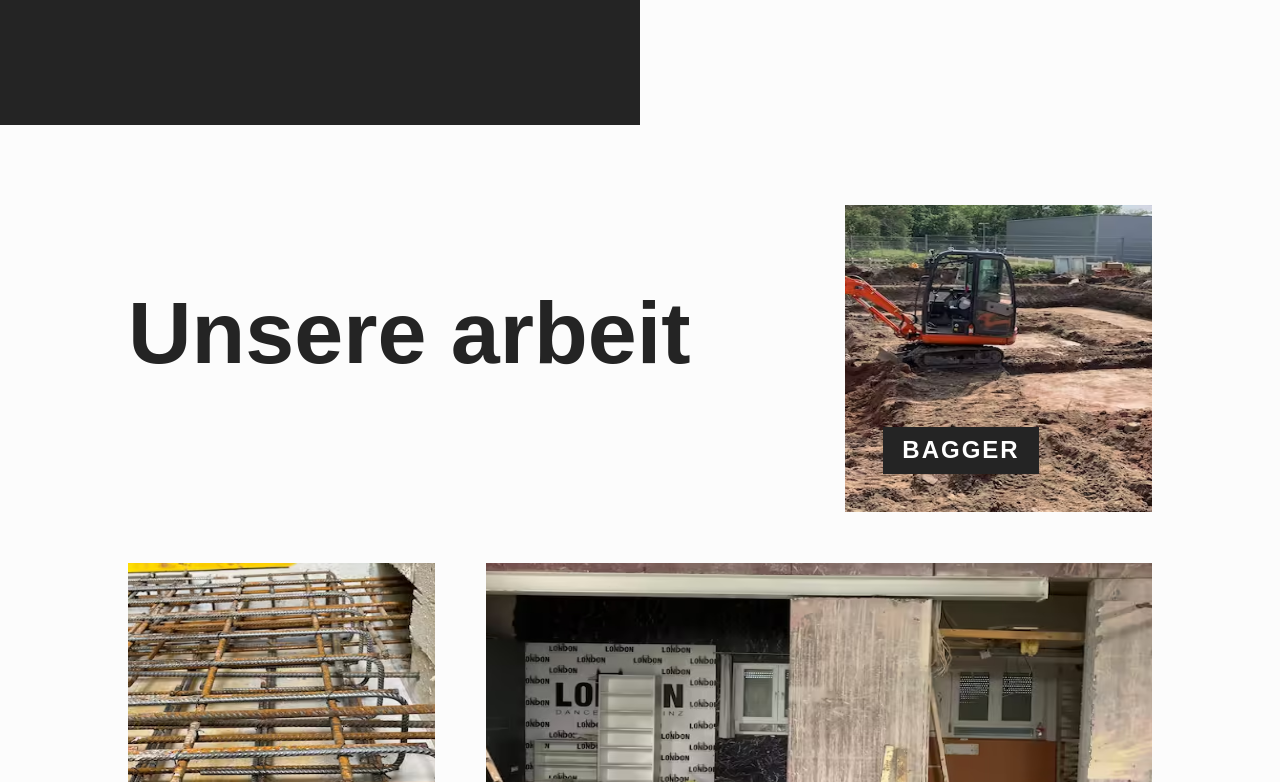
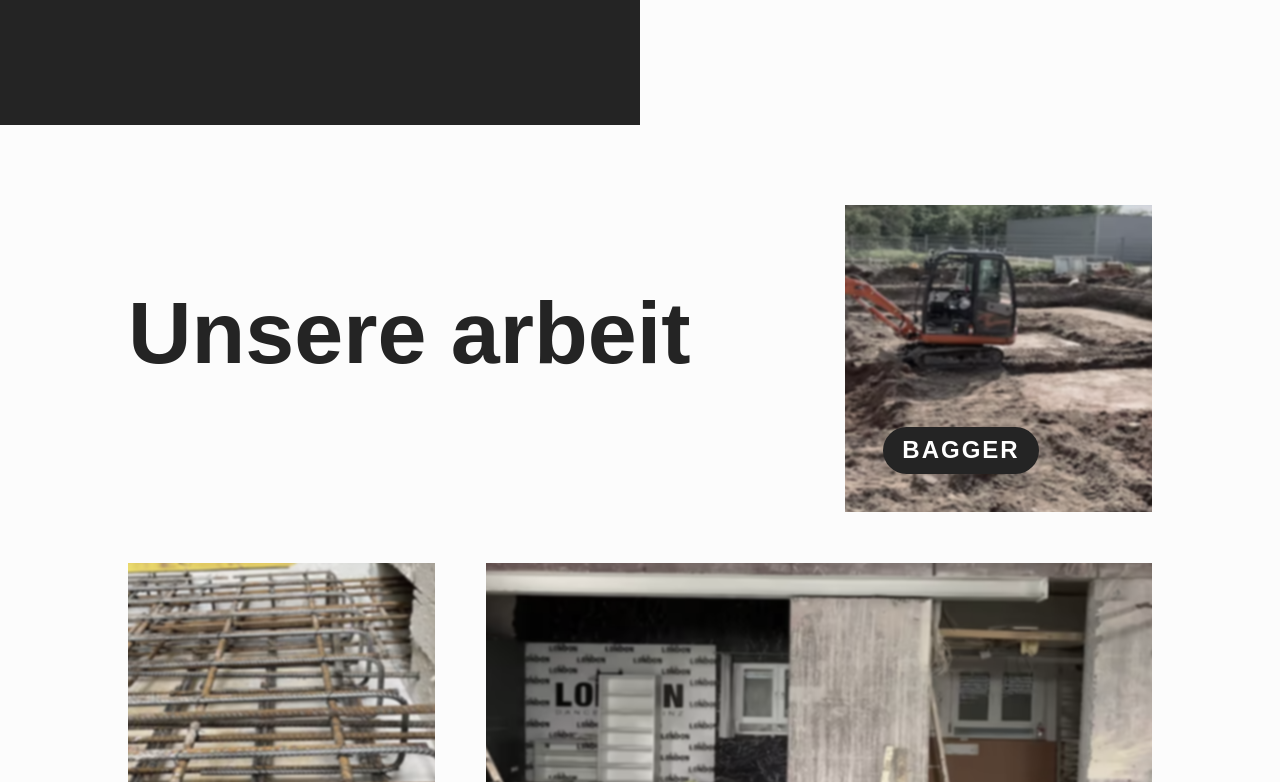
Before and after one commit to Luko248/ivpabau.de, a website built with webpack: page index.html in a window 1280 px wide. Shown: the part 1475-2257 px from the top of the page. Built offline with nearby package versions, Linux system fonts and the light colour scheme; a web font is replaced by a local one.

Commit message:
gallery hover effect fix

```diff
--- a/Resources/SCSS/Modules/gallery.scss
+++ b/Resources/SCSS/Modules/gallery.scss
@@ -47,7 +47,7 @@
   &:is(a) {
     --photo_scale: 1.05;
     --photo_opacity: 1;
-    --photo_filter: blur(0);
+    --photo_filter: blur(.05em) grayscale(50%);
     --text_trans-y: 0;
     padding: clamp($gap-m, 2vw, $gap-xl);
     background-color: $color-secondary;
@@ -55,7 +55,7 @@
     @include hover {
       --photo_scale: 1.1;
       --photo_opacity: 0.9;
-      --photo_filter: blur(0.1em);
+      --photo_filter: blur(0) grayscale(0);
       --text_trans-y: -0.2em;
     }
 
@@ -74,6 +74,7 @@
       inset: auto auto $gap-xl $gap-xl;
       padding: 0.4em 0.8em;
       background-color: $color-primary;
+      border-radius: 100vmax;
       font-family: $font-title;
       font-size: x-large;
       letter-spacing: 2px;
```
Also changed, not shown: wwwroot/CSS/style.css, wwwroot/CSS/style.min.css, 1 other file.
